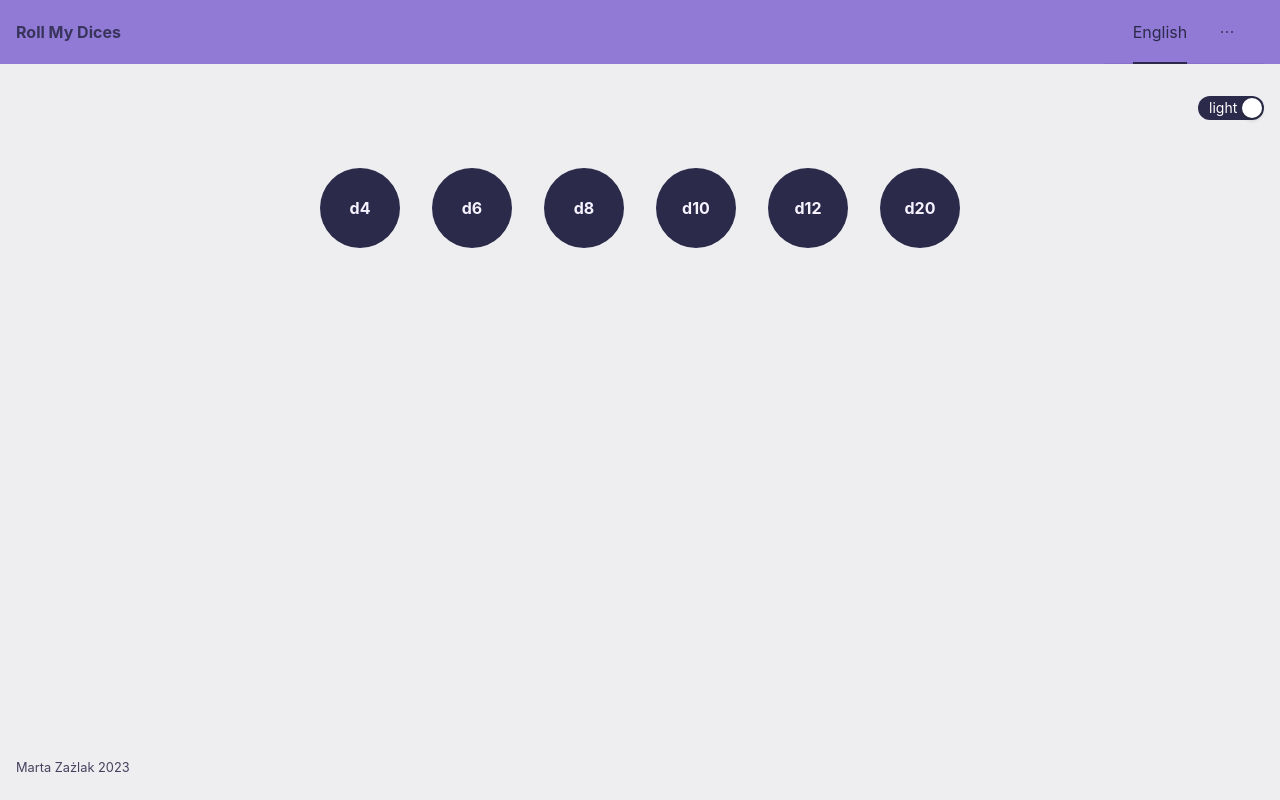
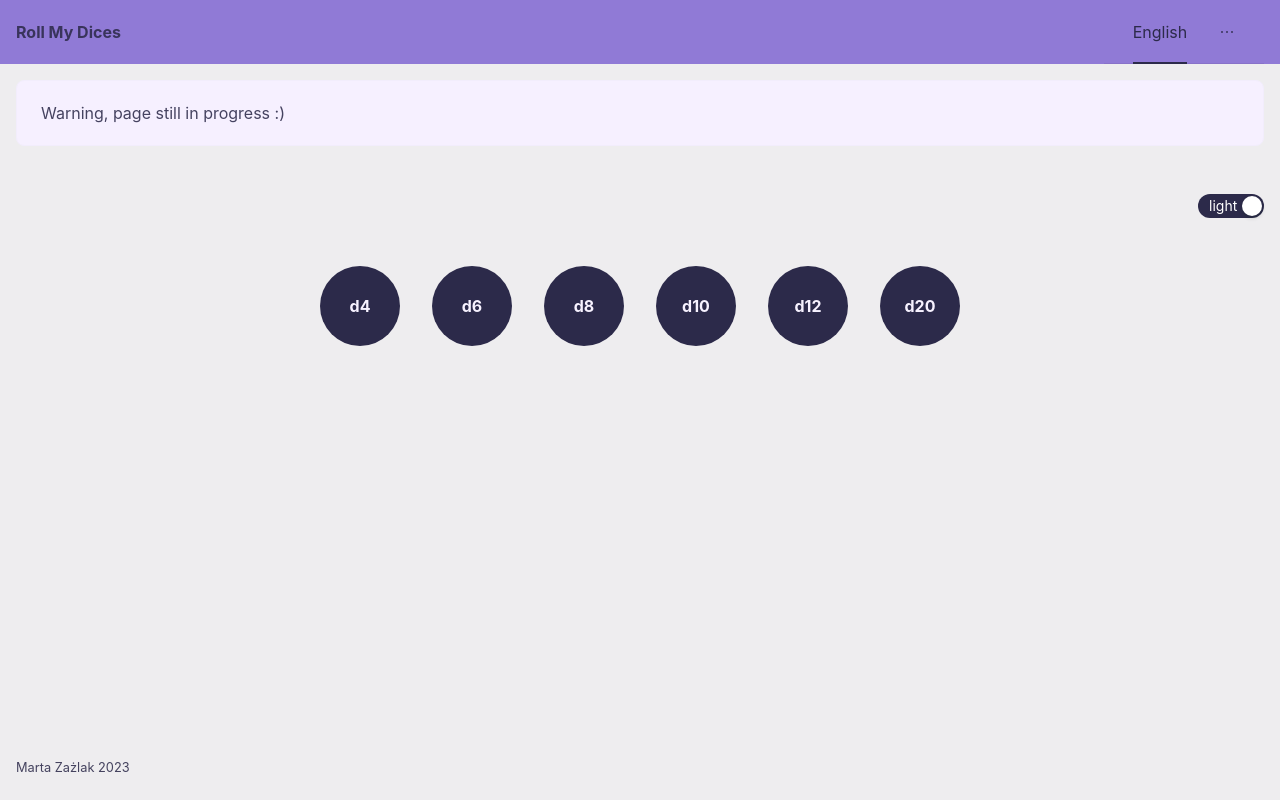
Before and after one commit to NdV66/roll-my-dices, a React (Create React App) app: page / in a window 1280 px wide. Built offline with nearby package versions, Linux system fonts and the light colour scheme.

Commit message:
Fixes (#3)
* Hotfix: no lang is selected by default

* update doc

* small fixes

* save default theme on enter

* Add still in progress message - alert

* Add still in progress message - alert

* after merge

```diff
--- a/src/defaults.ts
+++ b/src/defaults.ts
@@ -9,4 +9,6 @@ export const DEFAULTS = {
     EMPTY_ROLL_RESULT: 0,
     DICE_MIN: 1,
     DICE_NUMBER: 1,
+
+    STILL_IN_DEVELOPMENT: true,
 };
--- a/src/langs/en.ts
+++ b/src/langs/en.ts
@@ -4,6 +4,7 @@ import { LANGS } from './langs';
 export const TEXTS_EN: TTranslations = {
     APP_NAME: 'Roll My Dices',
     AUTHOR: 'Marta Zażlak',
+    DEV_INFO: 'Warning, page still in progress :)',
 
     CURRENT_LANG: 'English',
     ...LANGS,
--- a/src/langs/pl.ts
+++ b/src/langs/pl.ts
@@ -4,6 +4,7 @@ import { LANGS } from './langs';
 export const TEXTS_PL: TTranslations = {
     APP_NAME: 'Roll My Dices',
     AUTHOR: 'Marta Zażlak',
+    DEV_INFO: 'Uwaga, strona jeszcze się robi :)',
 
     CURRENT_LANG: 'Polski',
     ...LANGS,
--- a/src/models/AppThemeModel.ts
+++ b/src/models/AppThemeModel.ts
@@ -1,5 +1,5 @@
 import { AppTheme } from '../types';
-import { map, connect, Subject } from 'rxjs';
+import { map, connect, Subject, tap } from 'rxjs';
 
 import { DARK_THEME, LIGHT_THEME } from '../styles';
 import Cookies from 'js-cookie';
@@ -28,7 +28,8 @@ export class AppThemeModel {
 
     public setDefaultValue = () => {
         const savedTheme = this.readFromCookie();
-        savedTheme && this.changeAppTheme(savedTheme || DEFAULTS.THEME);
+
+        this.changeAppTheme(savedTheme || DEFAULTS.APP_THEME);
     };
 
     public changeAppTheme = (newTheme: AppTheme) => {
--- a/src/types/langs.ts
+++ b/src/types/langs.ts
@@ -11,6 +11,7 @@ export type TTranslationsLang = {
 export type TTranslations = {
     APP_NAME: string;
     AUTHOR: string;
+    DEV_INFO: string;
 
     CURRENT_LANG: string;
     LANGS: TTranslationsLang[];
--- a/src/view/page/Page.tsx
+++ b/src/view/page/Page.tsx
@@ -1,7 +1,8 @@
 /** @jsxImportSource @emotion/react */
 import { css } from '@emotion/react';
 
-import { Layout, ConfigProvider } from 'antd';
+import { Layout, ConfigProvider, Alert } from 'antd';
+import { DEFAULTS } from '../../defaults';
 import { TTheme } from '../../types';
 import { usePageViewModel } from '../../viewModels';
 import { ChangeAppLangElement } from './ChangeAppLangElement';
@@ -21,6 +22,10 @@ export const Page = () => {
                     <div css={themedStyles.logo}>{translations.APP_NAME}</div>
                     <ChangeAppLangElement />
                 </Header>
+
+                {DEFAULTS.STILL_IN_DEVELOPMENT && (
+                    <Alert type="info" description={translations.DEV_INFO} css={themedStyles.alert} />
+                )}
 
                 <Content css={themedStyles.wrapper}>
                     <section>
@@ -42,16 +47,25 @@ export const Page = () => {
 
 const headerHeight = 64;
 const footerHeight = 63;
+const alertHeight = 66;
+
+const summaryHeight = headerHeight + footerHeight;
 
 const styles = (theme: TTheme) => ({
     wrapper: css`
         &.ant-layout-content {
             padding: ${4 * theme.baseSpace}px ${2 * theme.baseSpace}px;
-            min-height: calc(100vh - ${headerHeight}px - ${footerHeight}px);
+            min-height: calc(
+                100vh - ${summaryHeight}px -
+                    ${DEFAULTS.STILL_IN_DEVELOPMENT ? alertHeight + 2 * 2 * theme.baseSpace : 0}px
+            );
         }
     `,
     logo: css`
         font-weight: 700;
+    `,
+    alert: css`
+        margin: ${2 * theme.baseSpace}px;
     `,
     footer: css`
         &.ant-layout-footer {
--- a/src/viewModels/usePageViewModel.ts
+++ b/src/viewModels/usePageViewModel.ts
@@ -9,6 +9,7 @@ export const usePageViewModel = () => {
             colorBgBase: theme.background,
             fontSize: theme.fontSize,
             colorTextBase: theme.primary,
+            colorInfo: theme.secondary,
         },
     };
 
```
